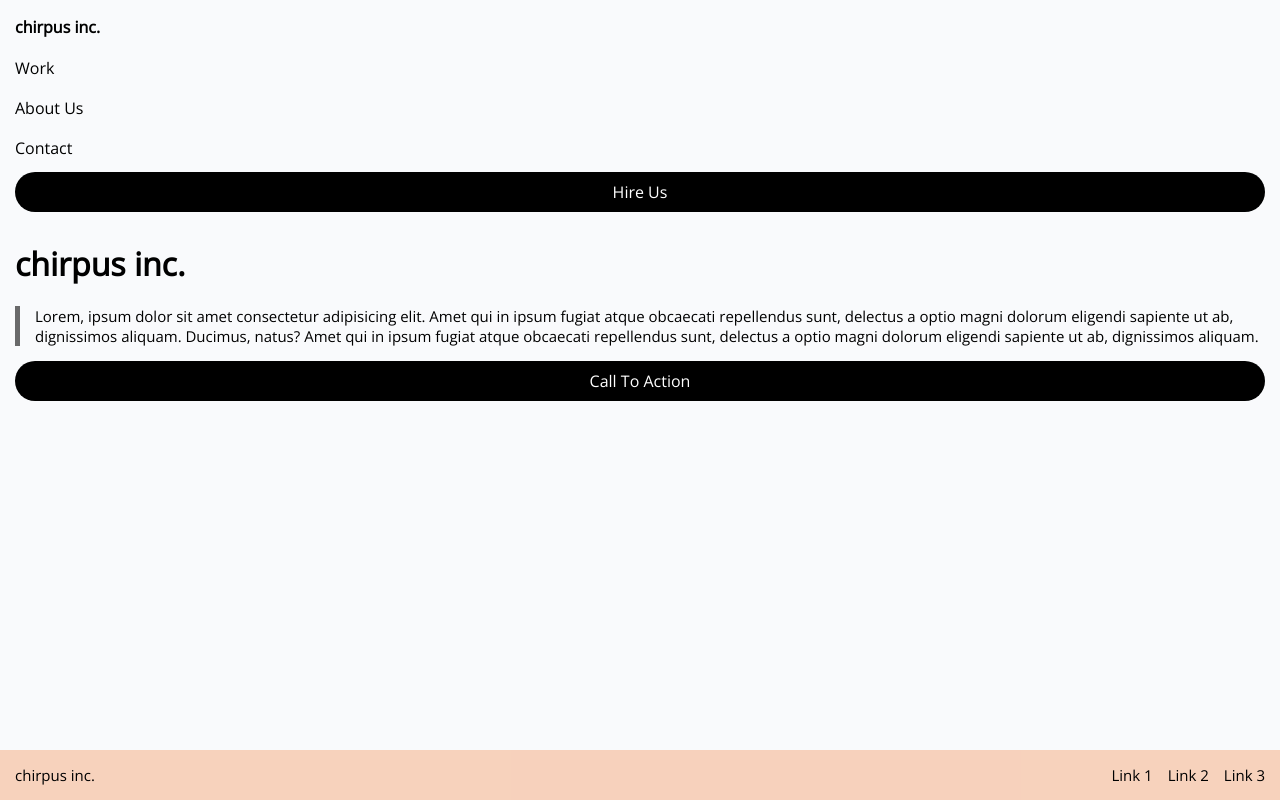
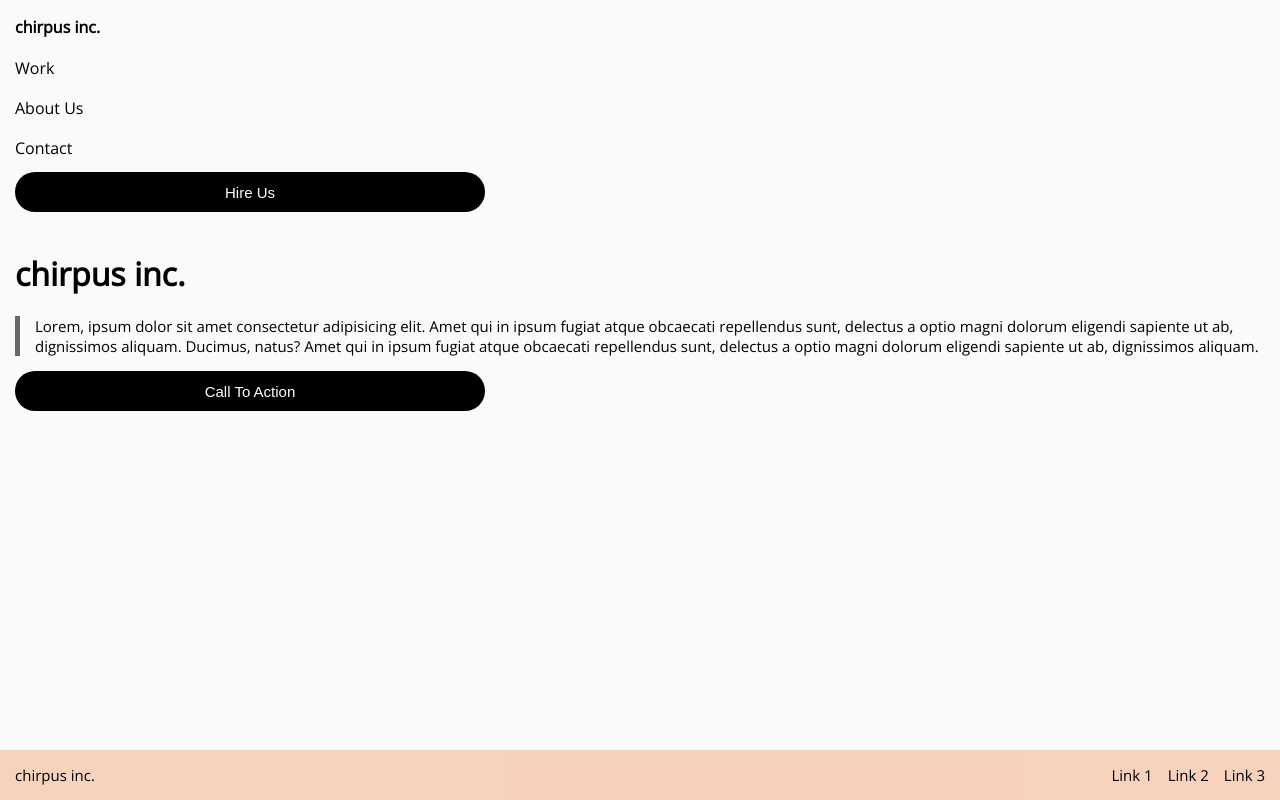
Before and after one commit to ajako19/htmlcsslab1pt1, a plain HTML site: page htmlcsslab1/index.html in a window 1280 px wide. Drawn offline with nearby package versions, Linux system fonts and the light colour scheme.

Commit message:
Add files via upload

```diff
--- a/htmlcsslab1/index.html
+++ b/htmlcsslab1/index.html
@@ -18,7 +18,7 @@
         <a href="#" style="text-decoration:none" class="navbarcontents">About Us</a>
         <a href="#" style="text-decoration:none" class="navbarcontents">Contact</a>
     </div>
-    <div id="hire-us">Hire Us</div>
+    <button id="hire-us">Hire Us</button>
     <h1>chirpus inc.</h1>
     <p id="paragraph">Lorem, ipsum dolor sit amet consectetur adipisicing elit.
         Amet qui in ipsum fugiat atque obcaecati repellendus
@@ -28,7 +28,7 @@
         a optio magni dolorum eligendi sapiente ut ab,
         dignissimos aliquam.
     </p>
-    <div id="calltoaction">Call To Action</div>
+    <button id="calltoaction">Call To Action</button>
 </div>
 
 <footer>
--- a/htmlcsslab1/styles.css
+++ b/htmlcsslab1/styles.css
@@ -32,8 +32,11 @@ body {
     text-align: center;
     margin: 10px auto;
     height: 40px;
+    width: 470px;
     line-height: 40px;
     border-radius: 25px;
+    border: none;
+    font-size: 15px;
 }
 
 h1 {
@@ -54,6 +57,9 @@ h1 {
     height: 40px;
     line-height: 40px;
     border-radius: 25px;
+    width: 470px;
+    border: none;
+    font-size: 15px;
 }
 
 footer {
```
